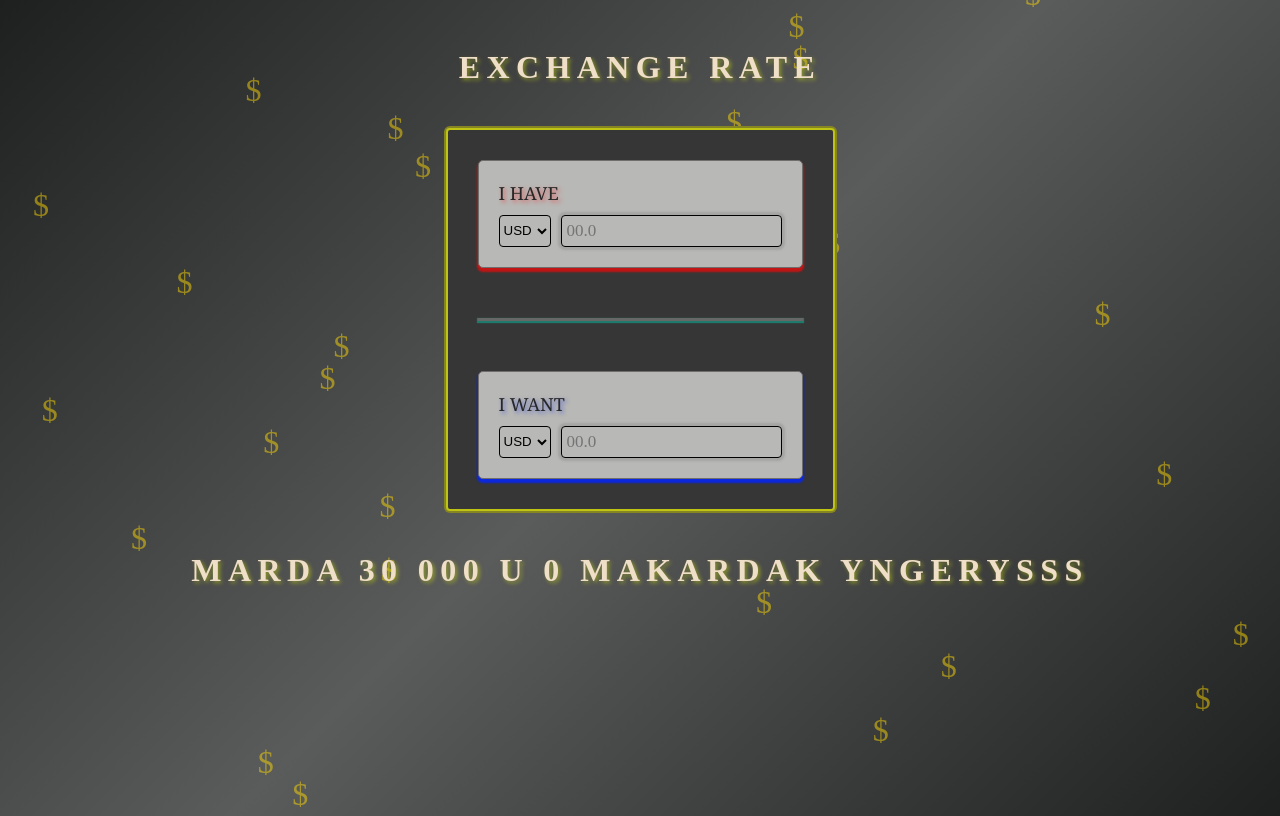
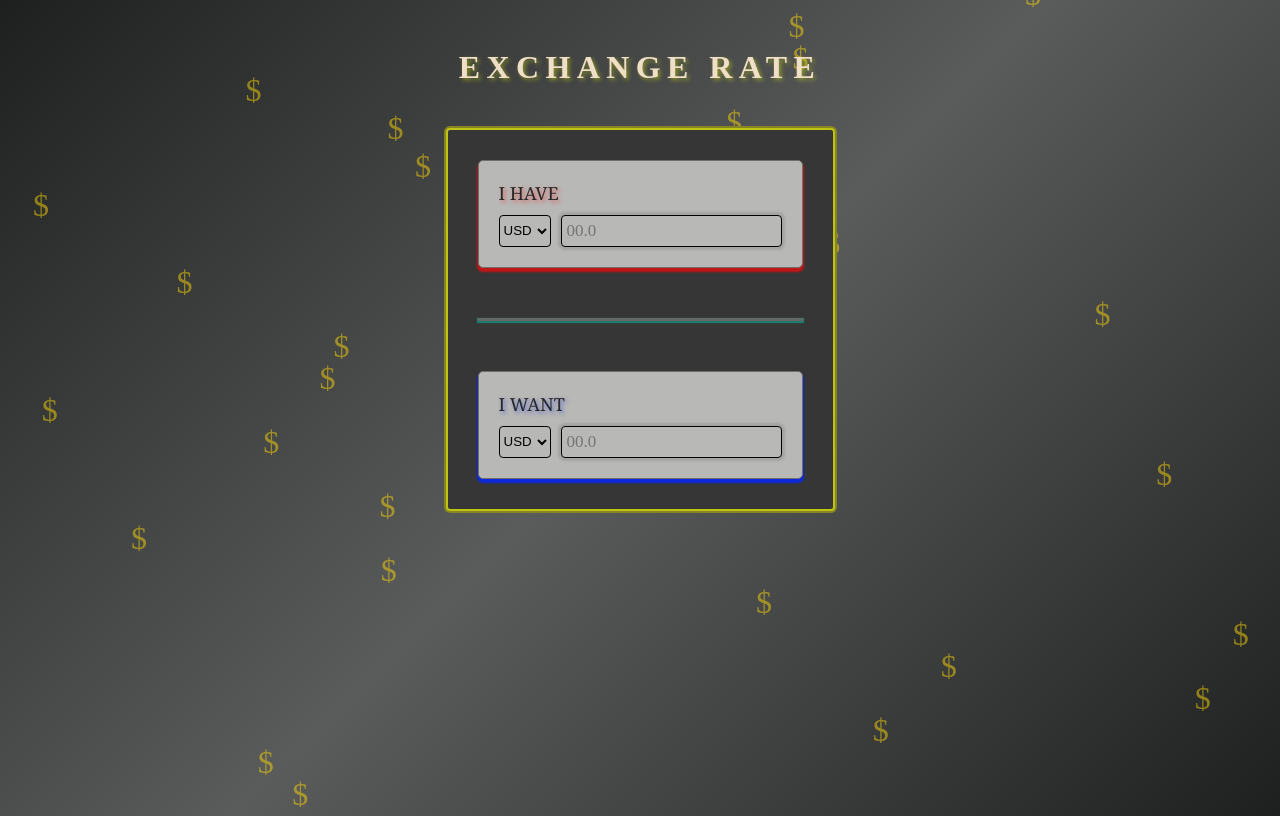
Before and after one commit to Biainili/Currency_Calculator, a React (Create React App) app: page / in a window 1280 px wide. Built offline with nearby package versions, Linux system fonts and the light colour scheme; no server answers.

Commit message:
Last Changes

```diff
--- a/src/App.js
+++ b/src/App.js
@@ -118,7 +118,6 @@ function App() {
           </div>
         </div>
       </div>
-      <h1>Marda 30 000 u 0 makardak Yngerysss</h1>
     </div>
   );
 }
```
